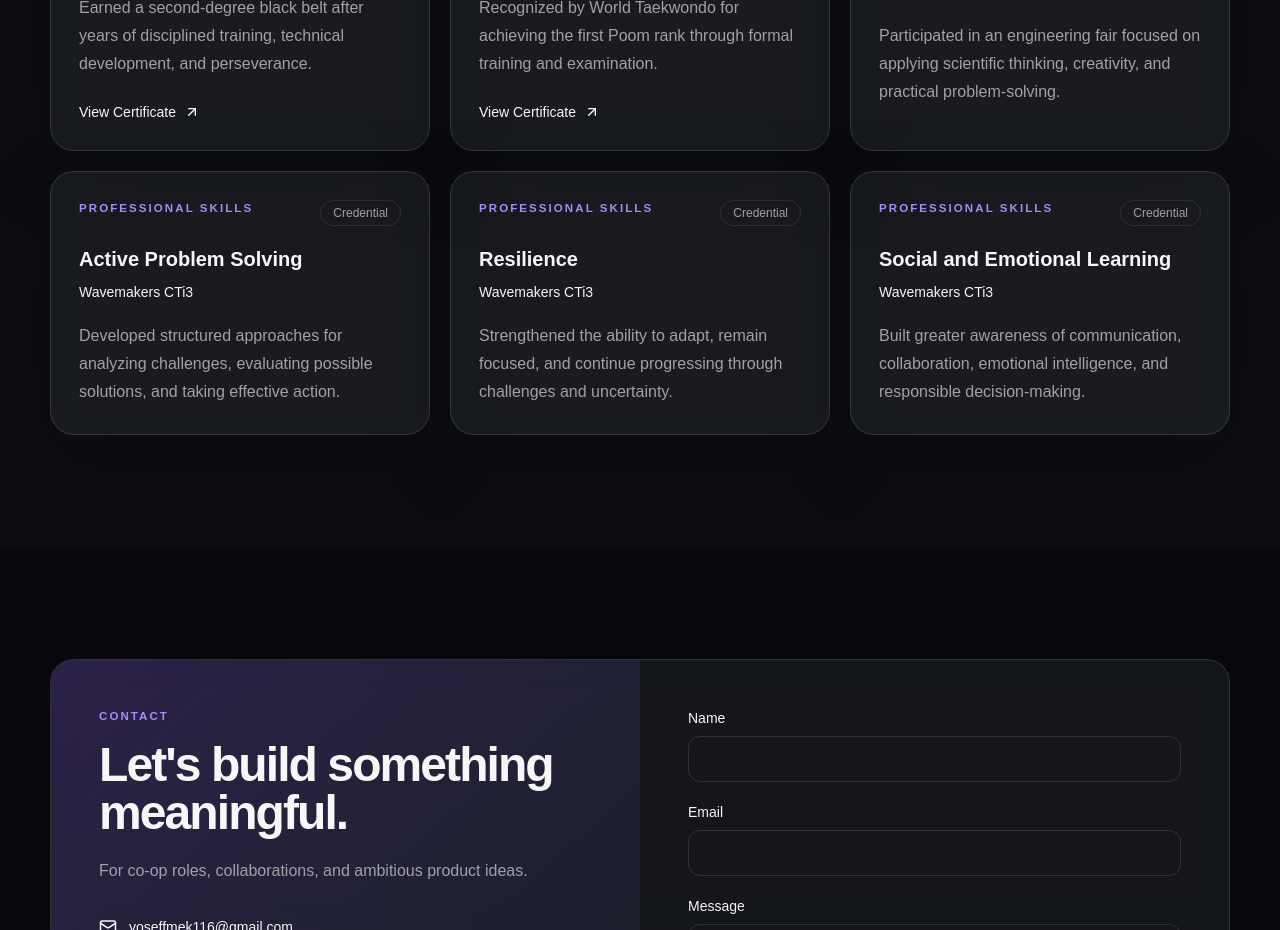
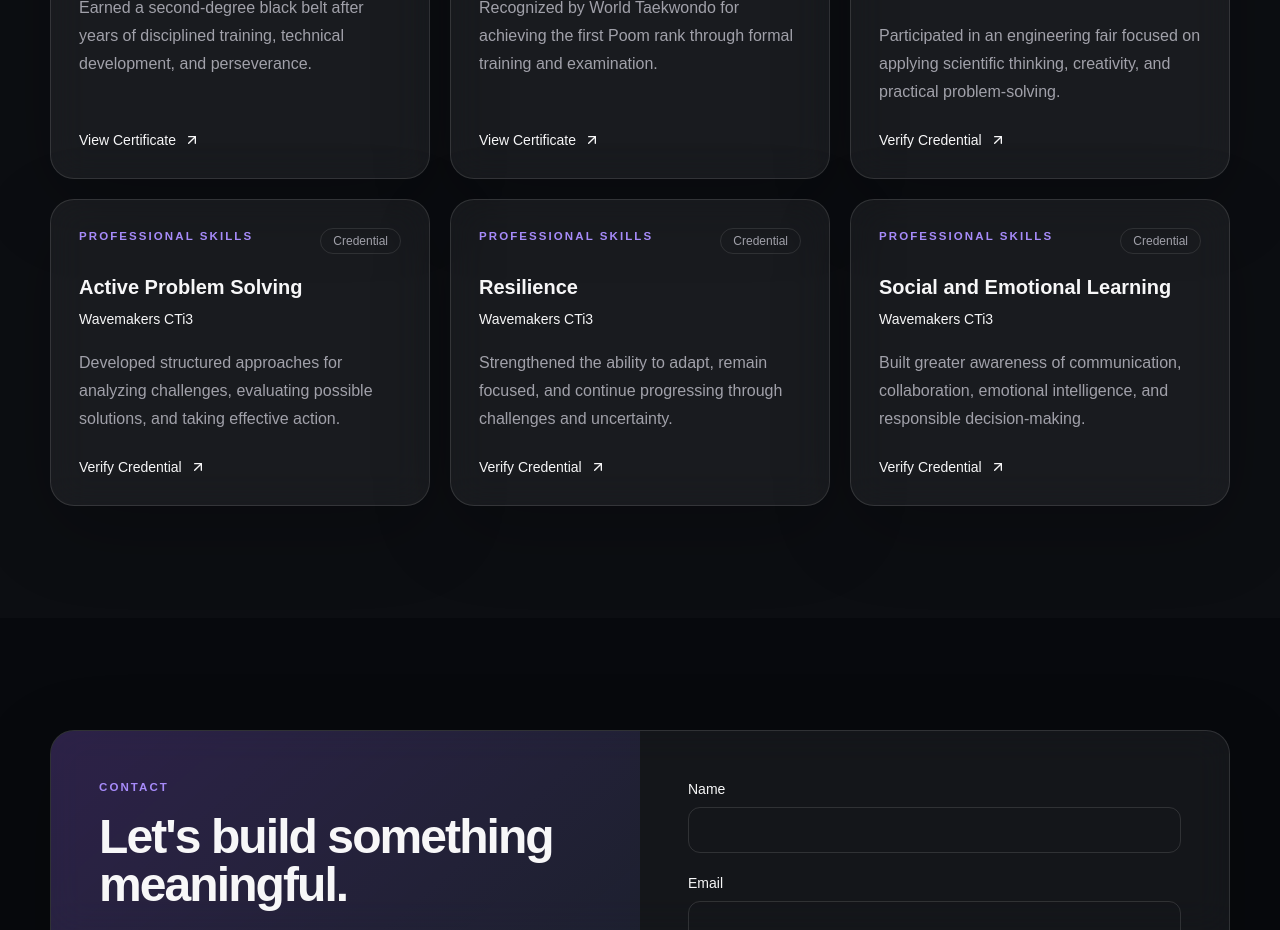
Before and after one commit to Yosef-dev116/Yosef-portfolio, a Next.js app: page / in a window 1280 px wide. Shown: the part 7000-7930 px from the top of the page. Built offline with nearby package versions, Linux system fonts and the light colour scheme.

Commit message:
Add STEMpower and Wavemakers credential links

```diff
--- a/components/sections.tsx
+++ b/components/sections.tsx
@@ -463,6 +463,8 @@ export function Extras() {
       category: "Engineering",
       description:
         "Participated in an engineering fair focused on applying scientific thinking, creativity, and practical problem-solving.",
+      credentialUrl: "/certificates/stempower-engineering-fair.jpg",
+      credentialType: "verification",
     },
     {
       title: "Active Problem Solving",
@@ -471,7 +473,8 @@ export function Extras() {
       category: "Professional Skills",
       description:
         "Developed structured approaches for analyzing challenges, evaluating possible solutions, and taking effective action.",
-      credentialUrl: "",
+      credentialUrl:
+        "https://credentials.wavemakers.network/verifier?id=f114dfa6-5690-445f-b95e-c8cfa2fa3f9d&dbl=to",
       credentialType: "verification",
     },
     {
@@ -481,7 +484,8 @@ export function Extras() {
       category: "Professional Skills",
       description:
         "Strengthened the ability to adapt, remain focused, and continue progressing through challenges and uncertainty.",
-      credentialUrl: "",
+      credentialUrl:
+        "https://credentials.wavemakers.network/verifier?id=76b718b7-8111-475a-bfad-f4629e9aadd3&dbl=to",
       credentialType: "verification",
     },
     {
@@ -491,7 +495,8 @@ export function Extras() {
       category: "Professional Skills",
       description:
         "Built greater awareness of communication, collaboration, emotional intelligence, and responsible decision-making.",
-      credentialUrl: "",
+      credentialUrl:
+        "https://credentials.wavemakers.network/verifier?id=421238e5-5a87-465c-bb25-4ca48e785633&dbl=to",
       credentialType: "verification",
     },
   ];
```
